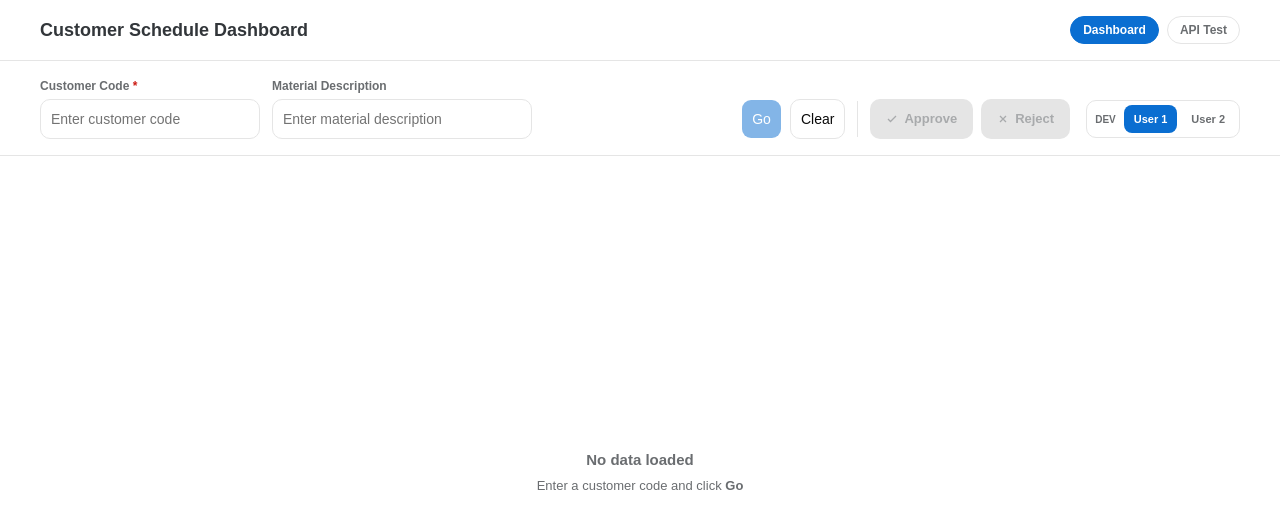
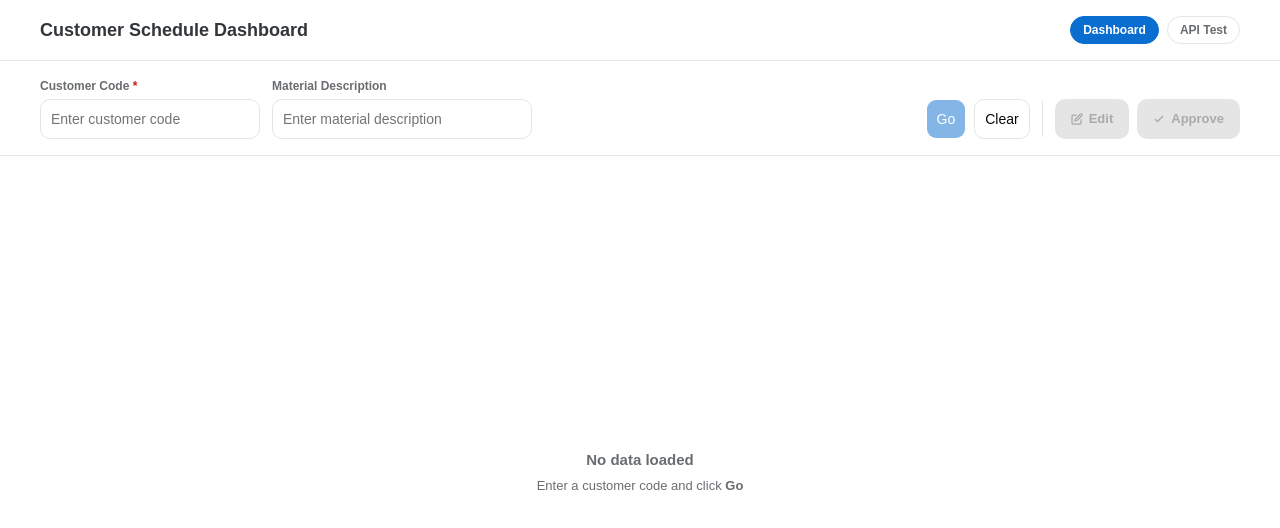
Before and after one commit to Shubha-rp/fiem-report, a React (Vite) app: page / in a window 1280 px wide. Shown: the top 528 px of the page. Built offline with nearby package versions, Linux system fonts and the light colour scheme.

Commit message:
Only USER2

```diff
--- a/src/components/FilterBar.jsx
+++ b/src/components/FilterBar.jsx
@@ -10,26 +10,15 @@ export default function FilterBar({
     onClear,
     loading,
 
-    // role
-    userRole,
-    onRoleChange,
-
-    // selection + action state
     selectedCount,
     canAct,
     isActing,
     pendingAction,
 
-    // User 1 callbacks (undefined for User 2)
+    onEdit,
     onApprove,
-    onReject,
-
-    // User 2 callbacks (undefined for User 1)
-    onEdit,
-    onApproveUser2,
     editingCount,
 
-    // feedback
     actionError,
     actionSuccess,
 }) {
@@ -41,7 +30,6 @@ export default function FilterBar({
         <div className="px-4 sm:px-6 lg:px-10 py-4 border-b border-[#e5e5e5] flex-shrink-0">
             <div className="flex flex-wrap items-end gap-3">
 
-                {/* ── Filter inputs ── */}
                 <div className="w-full sm:w-auto sm:min-w-[220px]">
                     <label className="block text-[12px] text-[#6a6d70] mb-1 font-semibold">
                         Customer Code <span className="text-[#cc1c14]">*</span>
@@ -90,52 +78,7 @@ export default function FilterBar({
 
                     <div className="w-px h-9 bg-[#e5e5e5] mx-1" />
 
-                    {/* ── User 1: Edit hidden, Approve + Reject shown ── */}
-                    {userRole === 'user1' && (
-                        <>
-                            <button
-                                type="button"
-                                onClick={onApprove}
-                                disabled={!canAct || (isActing && pendingAction !== 'A')}
-                                className={`flex items-center gap-1.5 px-4 h-10 text-[13px] font-semibold rounded-lg transition-all ${
-                                    canAct
-                                        ? 'text-white bg-[#107e3e] hover:bg-[#0c632f]'
-                                        : 'text-[#a8aaac] bg-[#e5e5e5] cursor-not-allowed'
-                                }`}
-                            >
-                                {isActing && pendingAction === 'A'
-                                    ? <><div className="w-3.5 h-3.5 border-2 border-white/40 border-t-white rounded-full animate-spin" /> Approving…</>
-                                    : <>
-                                        <svg width="12" height="12" viewBox="0 0 24 24" fill="none" stroke="currentColor" strokeWidth="2.5"><path d="M20 6 9 17l-5-5"/></svg>
-                                        Approve{countLabel}
-                                      </>
-                                }
-                            </button>
-
-                            <button
-                                type="button"
-                                onClick={onReject}
-                                disabled={!canAct || (isActing && pendingAction !== 'R')}
-                                className={`flex items-center gap-1.5 px-4 h-10 text-[13px] font-semibold rounded-lg transition-all ${
-                                    canAct
-                                        ? 'text-white bg-[#cc1c14] hover:bg-[#a8160f]'
-                                        : 'text-[#a8aaac] bg-[#e5e5e5] cursor-not-allowed'
-                                }`}
-                            >
-                                {isActing && pendingAction === 'R'
-                                    ? <><div className="w-3.5 h-3.5 border-2 border-white/40 border-t-white rounded-full animate-spin" /> Rejecting…</>
-                                    : <>
-                                        <svg width="12" height="12" viewBox="0 0 24 24" fill="none" stroke="currentColor" strokeWidth="2.5"><path d="M18 6 6 18M6 6l12 12"/></svg>
-                                        Reject{countLabel}
-                                      </>
-                                }
-                            </button>
-                        </>
-                    )}
-
-                    {/* ── User 2: Edit + Approve only, no Reject ── */}
-                    {userRole === 'user2' && (
-                        <>
+                    {/* Edit */}
                     <button
                         type="button"
                         onClick={onEdit}
@@ -153,9 +96,10 @@ export default function FilterBar({
                         {editingCount > 0 ? `Editing (${editingCount})` : `Edit${countLabel}`}
                     </button>
 
+                    {/* Approve */}
                     <button
                         type="button"
-                                onClick={onApproveUser2}
+                        onClick={onApprove}
                         disabled={!canAct || isActing || editingCount > 0}
                         title={editingCount > 0 ? 'Save all edits before approving' : ''}
                         className={`flex items-center gap-1.5 px-4 h-10 text-[13px] font-semibold rounded-lg transition-all ${
@@ -172,31 +116,10 @@ export default function FilterBar({
                               </>
                         }
                     </button>
-                        </>
-                    )}
-
-                    {/* ── DEV: role switcher — REMOVE BEFORE GO-LIVE ── */}
-                    <div className="flex items-center gap-1 border border-[#e5e5e5] rounded-lg p-1 ml-2">
-                        <span className="text-[10px] text-[#6a6d70] font-semibold px-1">DEV</span>
-                        {['user1', 'user2'].map((role) => (
-                            <button
-                                key={role}
-                                onClick={() => onRoleChange(role)}
-                                className={`px-2.5 h-7 text-[11px] font-semibold rounded-md transition-all ${
-                                    userRole === role
-                                        ? 'bg-[#0a6ed1] text-white'
-                                        : 'text-[#6a6d70] hover:bg-[#f5f6f7]'
-                                }`}
-                            >
-                                {role === 'user1' ? 'User 1' : 'User 2'}
-                            </button>
-                        ))}
-                    </div>
 
                 </div>
             </div>
 
-            {/* ── Feedback banners ── */}
             {actionSuccess && !actionError && (
                 <div className="mt-2.5 flex items-center gap-1.5 text-[12px] font-semibold text-[#107e3e]">
                     <svg width="13" height="13" viewBox="0 0 24 24" fill="none" stroke="currentColor" strokeWidth="2.5">
@@ -213,7 +136,7 @@ export default function FilterBar({
                     {actionError}
                 </div>
             )}
-            {userRole === 'user2' && editingCount > 0 && !actionError && (
+            {editingCount > 0 && !actionError && (
                 <div className="mt-2.5 flex items-center gap-1.5 text-[12px] font-semibold text-[#e76500]">
                     <svg width="13" height="13" viewBox="0 0 24 24" fill="none" stroke="currentColor" strokeWidth="2.5">
                         <circle cx="12" cy="12" r="10"/><path d="M12 8v4M12 16h.01"/>
--- a/src/pages/DashboardPage.jsx
+++ b/src/pages/DashboardPage.jsx
@@ -1,22 +1,17 @@
-import { useState, useMemo } from 'react'
+import { useState } from 'react'
 import FilterBar    from '@/components/FilterBar'
 import DynamicTable from '@/components/DynamicTable'
 import { fetchDashboard, postBulkAction } from '@/lib/dashboardApi'
 
-const filterForRole = (rows, role) => {
-    if (role === 'user1') return rows.filter(r => r.status === '' && r.approve === '')
-    if (role === 'user2') return rows.filter(r => r.status === '' && r.approve === 'R')
-    return []
-}
-
 export default function DashboardPage() {
-    const [userRole, setUserRole] = useState('user1')
-
     const [customerCode,        setCustomerCode]        = useState('')
     const [materialDescription, setMaterialDescription] = useState('')
 
     const [dateColumns, setDateColumns] = useState([])
     const [allRows,     setAllRows]     = useState([])
+
+    // User2 only sees rows User1 rejected: status='' and approve='R'
+    const rows = allRows.filter(r => r.status === '' && r.approve === 'R')
 
     const [loading,     setLoading]     = useState(false)
     const [error,       setError]       = useState(null)
@@ -31,8 +26,6 @@ export default function DashboardPage() {
 
     const [editingRowIds, setEditingRowIds] = useState(new Set())
     const [editValues,    setEditValues]    = useState({})
-
-    const rows = useMemo(() => filterForRole(allRows, userRole), [allRows, userRole])
 
     const selectedCount = selectedRowIds.size
     const canAct        = selectedCount > 0 && !isActing
@@ -114,15 +107,12 @@ export default function DashboardPage() {
         }))
     }
 
-    // Commits edits locally into allRows (both values + dateLines), exits edit mode, re-selects row
     const handleSaveRow = (rowId) => {
         const edits = editValues[rowId] ?? {}
         setAllRows((current) =>
             current.map((r) => {
                 if (r.id !== rowId) return r
-                // Update values (display)
                 const newValues = { ...r.values, ...edits }
-                // Update dateLines (used by postBulkAction for Wmeng)
                 const newDateLines = { ...r.dateLines }
                 Object.entries(edits).forEach(([dateKey, val]) => {
                     if (newDateLines[dateKey]) {
@@ -134,7 +124,6 @@ export default function DashboardPage() {
         )
         setEditingRowIds((prev) => { const next = new Set(prev); next.delete(rowId); return next })
         setSelectedRowIds((prev) => new Set([...prev, rowId]))
-        // Keep editValues — cleared after POST
     }
 
     const handleCancelRow = (rowId) => {
@@ -167,7 +156,7 @@ export default function DashboardPage() {
             setEditingRowIds(prev => { const n = new Set(prev); actedIds.forEach(id => n.delete(id)); return n })
 
             setActionSuccess(
-                `${targetRows.length} row${targetRows.length > 1 ? 's' : ''} ${action === 'A' ? 'approved' : 'rejected'} successfully.`
+                `${targetRows.length} row${targetRows.length > 1 ? 's' : ''} approved successfully.`
             )
         } catch (err) {
             setActionError(err.message || 'Action failed — please try again.')
@@ -188,26 +177,13 @@ export default function DashboardPage() {
                 onClear={handleClear}
                 loading={loading}
 
-                userRole={userRole}
-                onRoleChange={(role) => {
-                    setUserRole(role)
-                    setSelectedRowIds(new Set())
-                    setEditingRowIds(new Set())
-                    setEditValues({})
-                    setActionError(null)
-                    setActionSuccess(null)
-                }}
-
                 selectedCount={selectedCount}
                 canAct={canAct}
                 isActing={isActing}
                 pendingAction={pendingAction}
 
-                onApprove={userRole      === 'user1' ? () => handleBulkAction('A') : undefined}
-                onReject={userRole       === 'user1' ? () => handleBulkAction('R') : undefined}
-
-                onEdit={userRole         === 'user2' ? handleEdit                  : undefined}
-                onApproveUser2={userRole === 'user2' ? () => handleBulkAction('A') : undefined}
+                onEdit={handleEdit}
+                onApprove={() => handleBulkAction('A')}
                 editingCount={editingRowIds.size}
 
                 actionError={actionError}
@@ -244,7 +220,6 @@ export default function DashboardPage() {
                             onEditCellChange={handleEditCellChange}
                             onSaveRow={handleSaveRow}
                             onCancelRow={handleCancelRow}
-                            userRole={userRole}
                         />
                     </div>
                 )}
--- a/xs-security.json
+++ b/xs-security.json
@@ -1,5 +1,5 @@
 {
-  "xsappname": "FIEM-react-app",
+  "xsappname": "FIEM-report-user2",
   "tenant-mode": "dedicated",
    "scopes": [],
   "role-templates": []
```
Also changed, not shown: mta.yaml (+9 -9 lines), src/components/DynamicTable.jsx (+2 -14 lines). Lines whose indentation alone changed are shown as unchanged.
